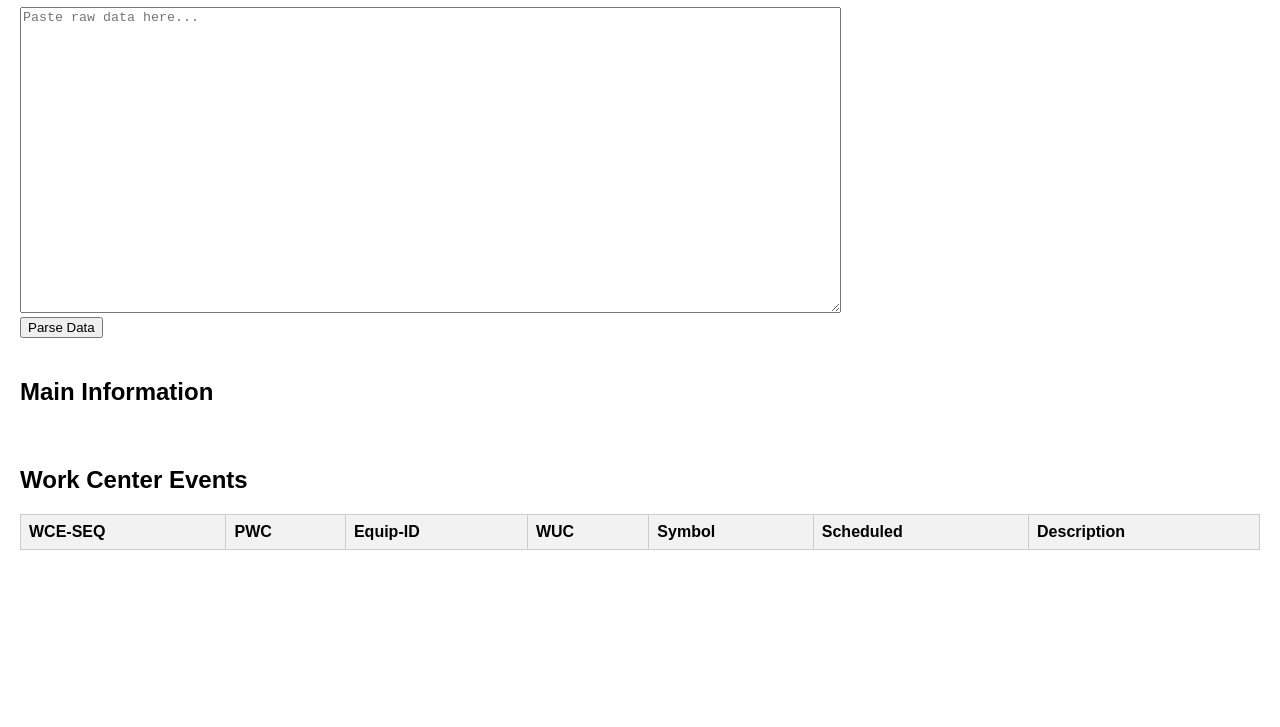
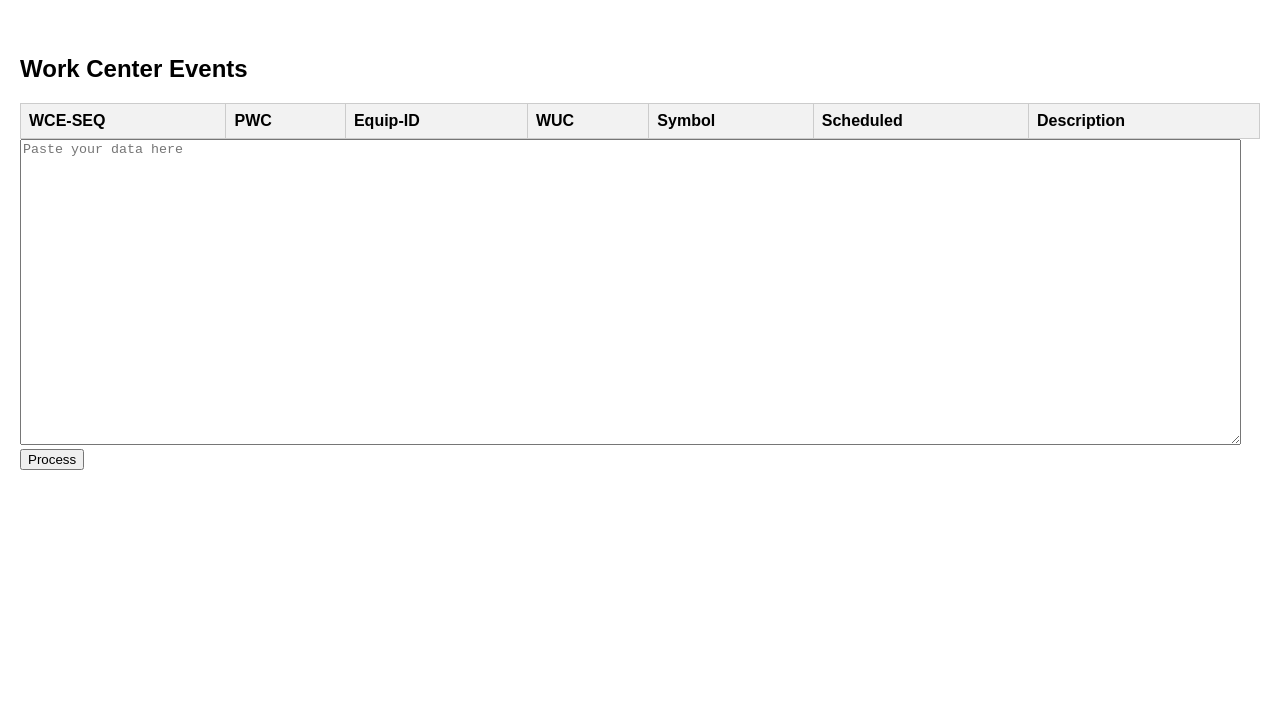
Before and after one commit to F1G-J/data-transformer, a plain HTML site: page index.html in a window 1280 px wide. Shown: the part 73-800 px from the top of the page. Drawn offline with Linux system fonts and the light colour scheme.

Commit message:
Update index.html

```diff
--- a/index.html
+++ b/index.html
@@ -1,22 +1,35 @@
 <!DOCTYPE html>
 <html lang="en">
+
 <head>
-  <meta charset="UTF-8" />
-  <meta name="viewport" content="width=device-width, initial-scale=1.0" />
+  <meta charset="UTF-8">
+  <meta name="viewport" content="width=device-width, initial-scale=1.0">
   <title>Data Transformer</title>
   <style>
-    body { font-family: Arial, sans-serif; margin: 20px; }
-    h2 { margin-top: 40px; }
-    table { width: 100%; border-collapse: collapse; margin-top: 10px; }
-    th, td { border: 1px solid #ccc; padding: 8px; text-align: left; }
-    th { background-color: #f2f2f2; }
+    body {
+      font-family: Arial, sans-serif;
+      margin: 20px;
+    }
+    h2 {
+      margin-top: 40px;
+    }
+    table {
+      width: 100%;
+      border-collapse: collapse;
+      margin-top: 10px;
+    }
+    th, td {
+      border: 1px solid #ccc;
+      padding: 8px;
+      text-align: left;
+    }
+    th {
+      background-color: #f2f2f2;
+    }
   </style>
 </head>
+
 <body>
-  <h1>Data Transformer</h1>
-  <textarea id="rawData" rows="20" cols="100" placeholder="Paste raw data here..."></textarea><br />
-  <button onclick="processData()">Parse Data</button>
-
   <h2>Main Information</h2>
   <table id="mainInfoTable">
     <tbody></tbody>
@@ -38,73 +51,98 @@
     <tbody></tbody>
   </table>
 
+  <textarea id="inputData" rows="20" cols="150" placeholder="Paste your data here"></textarea><br>
+  <button onclick="processData()">Process</button>
+
   <script>
     function processData() {
-      const lines = document.getElementById("rawData").value.split("\n");
-      const mainInfoTable = document.getElementById("mainInfoTable").querySelector("tbody");
-      const wceTable = document.getElementById("wceTable").querySelector("tbody");
-      mainInfoTable.innerHTML = "";
-      wceTable.innerHTML = "";
+      const lines = document.getElementById('inputData').value.split('\n');
+      let mainInfo = {
+        eventId: '',
+        equipId: '',
+        wuc: '',
+        symbol: '',
+        priority: '',
+        scheduled: '',
+        discrepancy: ''
+      };
 
-      let eventLineFound = false;
-      let discrepancy = "";
-      let mainInfo = {};
-      let wceBlock = false;
-      let currentWCE = null;
+      let wceList = [];
+      let currentWce = null;
+      let inWceSection = false;
+      let collectingDiscrepancy = false;
 
       for (let i = 0; i < lines.length; i++) {
         const line = lines[i];
 
-        if (line.includes("EVENT-ID") && !eventLineFound) {
-          const dataLine = lines[i + 1] || "";
-          mainInfo.EventID = dataLine.slice(0, 11).trim();
-          mainInfo.EquipID = dataLine.slice(14, 20).trim();
-          mainInfo.WUC = dataLine.slice(22, 35).trim();
-          mainInfo.Symbol = dataLine.slice(44, 47).trim();
-          mainInfo.Priority = dataLine.slice(48, 51).trim();
-          mainInfo.Scheduled = dataLine.slice(66).trim();
-          eventLineFound = true;
-        } else if (line.includes("DISCREPANCY:")) {
-          discrepancy = line.replace("DISCREPANCY:", "").trim();
-          const nextLine = lines[i + 1]?.trim();
-          if (nextLine) {
-            discrepancy += " " + nextLine;
-          }
-          mainInfo.Discrepancy = discrepancy;
-        } else if (line.includes("WCE-SEQ")) {
-          wceBlock = true;
-          continue;
-        } else if (wceBlock && line.trim().startsWith("")) {
-          const match = line.match(/^\s*(\d{3})\s+(\S+)\s+(\S+)\s+(\S+)\s+.*?(@|\S)\s+.*?(SCHED)\s+(\d{2}[A-Z]{3}\d{2})/);
-          if (match) {
-            const [_, seq, pwc, eid, wuc, sym, schedWord, schedDate] = match;
-            const descLine = lines[i + 1]?.includes("NARR:") ? lines[i + 1].split("NARR:")[1].trim() : "";
-            wceTable.innerHTML += `
-              <tr>
-                <td>${seq}</td>
-                <td>${pwc}</td>
-                <td>${eid}</td>
-                <td>${wuc}</td>
-                <td>${sym}</td>
-                <td>${schedDate}</td>
-                <td>${descLine}</td>
-              </tr>
-            `;
-          }
+        if (line.includes('EVENT-ID')) {
+          const dataLine = lines[i + 1] || '';
+          mainInfo.eventId = dataLine.substring(0, 11).trim();
+          mainInfo.equipId = dataLine.substring(14, 21).trim();  // shifted left 2 chars
+          mainInfo.wuc = dataLine.substring(23, 31).trim();      // shifted left 3 chars
+          mainInfo.symbol = dataLine.substring(44, 45).trim();
+          mainInfo.priority = dataLine.substring(48, 50).trim(); // shifted left 1 char
+          mainInfo.scheduled = dataLine.substring(66).trim();
+        }
+
+        if (line.startsWith('DISCREPANCY:')) {
+          mainInfo.discrepancy = line.replace('DISCREPANCY:', '').trim();
+          collectingDiscrepancy = true;
+        } else if (collectingDiscrepancy && line.trim() !== '') {
+          mainInfo.discrepancy += ' ' + line.trim();
+          collectingDiscrepancy = false;
+        }
+
+        if (line.includes('ON-EQUIPMENT WORK CENTER EVENTS')) {
+          inWceSection = true;
+        }
+
+        if (inWceSection && line.match(/^\s*\d{3}/)) {
+          currentWce = {
+            seq: line.substring(0, 6).trim(),
+            pwc: line.substring(7, 13).trim(),
+            equipId: line.substring(14, 22).trim(),
+            wuc: line.substring(23, 31).trim(),
+            symbol: line.substring(41, 42).trim(),
+            scheduled: line.substring(66).trim(),
+            description: ''
+          };
+          wceList.push(currentWce);
+        }
+
+        if (line.startsWith('NARR:') && currentWce) {
+          currentWce.description = line.replace('NARR:', '').trim();
         }
       }
 
-      Object.entries(mainInfo).forEach(([key, value]) => {
-        const row = document.createElement("tr");
-        const label = document.createElement("td");
-        const val = document.createElement("td");
-        label.innerHTML = `<strong>${key.replace(/([A-Z])/g, ' $1').trim()}</strong>`;
-        val.textContent = value || "";
-        row.appendChild(label);
-        row.appendChild(val);
-        mainInfoTable.appendChild(row);
+      const mainTable = document.getElementById('mainInfoTable').querySelector('tbody');
+      mainTable.innerHTML = `
+        <tr><th>Event ID</th><td>${mainInfo.eventId}</td></tr>
+        <tr><th>Equipment ID</th><td>${mainInfo.equipId}</td></tr>
+        <tr><th>WUC</th><td>${mainInfo.wuc}</td></tr>
+        <tr><th>Symbol</th><td>${mainInfo.symbol}</td></tr>
+        <tr><th>Priority</th><td>${mainInfo.priority}</td></tr>
+        <tr><th>Scheduled</th><td>${mainInfo.scheduled}</td></tr>
+        <tr><th>Discrepancy</th><td>${mainInfo.discrepancy}</td></tr>
+      `;
+
+      const wceTable = document.getElementById('wceTable').querySelector('tbody');
+      wceTable.innerHTML = '';
+      wceList.forEach(wce => {
+        wceTable.innerHTML += `
+          <tr>
+            <td>${wce.seq}</td>
+            <td>${wce.pwc}</td>
+            <td>${wce.equipId}</td>
+            <td>${wce.wuc}</td>
+            <td>${wce.symbol}</td>
+            <td>${wce.scheduled}</td>
+            <td>${wce.description}</td>
+          </tr>
+        `;
       });
     }
   </script>
 </body>
+
 </html>
```
